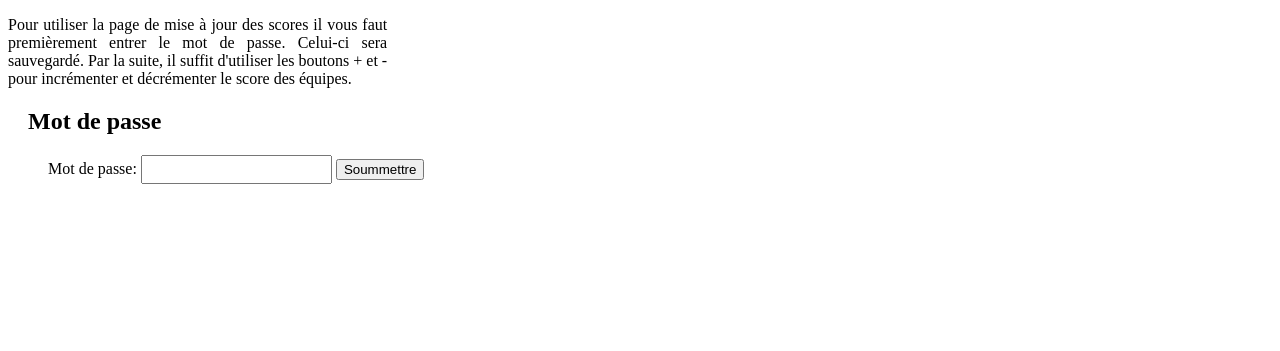
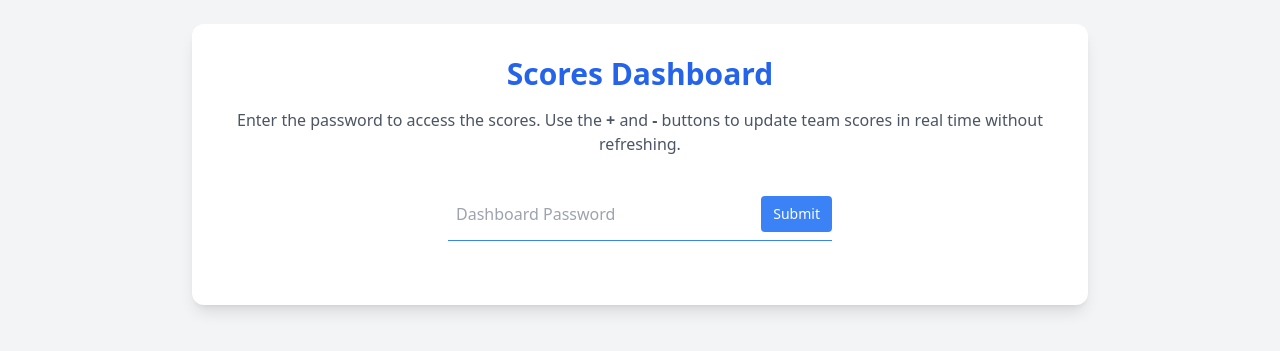
Before and after one commit to norlab-ulaval/design3-api, a Flask app: page /input_scores in a window 1280 px wide. Shown: the top 351 px of the page. Run offline with Flask 3, Linux system fonts and the light colour scheme; some libraries are stand-ins or nearby versions.

Commit message:
UI revamped and fixed some hardcoded constants

```diff
--- a/app.py
+++ b/app.py
@@ -37,7 +37,12 @@ def create_app():
 
     @app.route("/input_scores")
     def input_scores():
-        return render_template("input_scores.html")
+        storage = Storage()
+        return render_template(
+            "input_scores.html",
+            cranes=[score.id for score in storage.scoreboard.crane_scores],
+            vehicles=[score.id for score in storage.scoreboard.vehicle_scores],
+        )
 
     @app.route("/is_authorized")
     def is_authorized_route():
--- a/constants.py
+++ b/constants.py
@@ -1,3 +1,3 @@
-NB_CRANES = 6
+NB_CRANES = 5
 NB_VEHICLES = 8
-VEHICULE_ID_OFFSET = 7
+VEHICULE_ID_OFFSET = 6
--- a/scores/routes.py
+++ b/scores/routes.py
@@ -1,10 +1,31 @@
 import os
-from flask import Blueprint, jsonify, request
+import time
+import json
+from dataclasses import asdict
+from flask import Blueprint, jsonify, request, Response
+from constants import NB_CRANES, NB_VEHICLES, VEHICULE_ID_OFFSET
 from storage import Storage
 
 scores_bp = Blueprint("scores", __name__, url_prefix="/scores")
 
 scoreboard_password = os.environ.get("SCOREBOARD_PASSWORD")
+
+@scores_bp.route("/stream")
+def stream_scores():
+    password = request.args.get("password")
+    if scoreboard_password and password != scoreboard_password:
+        return jsonify({"error": "Unauthorized"}), 401
+
+    def event_stream():
+        last_state = None
+        while True:
+            current_state = asdict(Storage().scoreboard)
+            if current_state != last_state:
+                yield f"data: {json.dumps(current_state)}\n\n"
+                last_state = current_state
+            time.sleep(0.1)
+
+    return Response(event_stream(), mimetype="text/event-stream")
 
 
 @scores_bp.route("/")
@@ -20,7 +41,7 @@ def increment_team_score(team_id: int):
     if not is_authorized():
         return jsonify({"error": "Unauthorized"}), 401
 
-    if team_id > 14 or team_id < 0:
+    if team_id >= VEHICULE_ID_OFFSET + NB_VEHICLES or team_id < 0:
         return jsonify({"error": "team_id is invalid"}), 400
 
     Storage().scoreboard.increment_team_score(team_id)
@@ -33,7 +54,7 @@ def decrement_team_score(team_id: int):
     if not is_authorized():
         return jsonify({"error": "Unauthorized"}), 401
 
-    if team_id > 14 or team_id < 0:
+    if team_id >= VEHICULE_ID_OFFSET + NB_VEHICLES or team_id < 0:
         return jsonify({"error": "team_id is invalid"}), 400
 
     if Storage().scoreboard.get_team_score(team_id) == 0:
--- a/templates/input_scores.html
+++ b/templates/input_scores.html
@@ -1,218 +1,173 @@
-<!doctype html>
+<!DOCTYPE html>
 <html lang="en">
 <head>
-        <meta charset="UTF-8" />
-        <meta name="viewport" content="width=device-width, initial-scale=1.0" />
-        <title>Design3 API</title>
+    <meta charset="UTF-8">
+    <meta name="viewport" content="width=device-width, initial-scale=1.0">
+    <title>Design3 API - Manage Scores</title>
+    <script src="https://cdn.tailwindcss.com"></script>
+    <style>
+        body { background-color: #f3f4f6; }
+        button { touch-action: manipulation; }
+        .score-btn {
+            transition: transform 120ms ease, box-shadow 120ms ease, filter 120ms ease;
+        }
+        .score-btn:active {
+            transform: scale(0.92);
+            filter: brightness(1.05);
+        }
+        .score-btn.flash {
+            box-shadow: 0 0 0 6px rgba(59, 130, 246, 0.35);
+        }
+    </style>
 </head>
-    <body>
-        <p>
-            Pour utiliser la page de mise à jour des scores il vous faut premièrement entrer le mot de passe. Celui-ci sera sauvegardé. Par
-            la suite, il suffit d'utiliser les boutons + et - pour incrémenter et décrémenter le score des équipes.
+<body class="text-gray-800 antialiased p-6">
+    <div class="max-w-4xl mx-auto">
+        <div class="bg-white rounded-xl shadow-lg p-8">
+            <h1 class="text-3xl font-bold mb-4 text-center text-blue-600">Scores Dashboard</h1>
+            <p class="text-gray-600 mb-8 text-center">
+                Enter the password to access the scores. Use the <strong>+</strong> and <strong>-</strong> buttons to update team scores in real time without refreshing.
             </p>
-        <div id="password-container">
-            <h2>Mot de passe</h2>
-            <div>
-                <label for="password">Mot de passe: </label>
-                <input id="password" type="password" />
-                <button onclick="passwordSubmitted()">Soummettre</button>
+
+            <div id="password-container" class="mb-8 max-w-sm mx-auto">
+                <div class="flex items-center border-b border-blue-500 py-2">
+                    <input class="appearance-none bg-transparent border-none w-full text-gray-700 mr-3 py-1 px-2 leading-tight focus:outline-none" type="password" id="password" placeholder="Dashboard Password">
+                    <button class="flex-shrink-0 bg-blue-500 hover:bg-blue-700 border-blue-500 hover:border-blue-700 text-sm border-4 text-white py-1 px-2 rounded" type="button" onclick="passwordSubmitted()">
+                        Submit
+                    </button>
                 </div>
             </div>
-        <div id="scores">
-            <h2>Scores grues</h2>
+
+            <div id="scores-container" class="hidden">
+                <div class="grid grid-cols-1 md:grid-cols-2 gap-12">
                     <div>
-                <label>Équipe 01: </label>
-                <span id="score-grue-1">0</span>
-                <button class="add" onclick="incrementTeamScore(1)">+</button>
-                <button class="sub" onclick="decrementTeamScore(1)">-</button>
+                        <h2 class="text-2xl font-bold mb-4 border-b pb-2 text-gray-700">Cranes</h2>
+                        <div id="cranes-list" class="space-y-4">
+                            <!-- JS Will Populate -->
                         </div>
-            <div>
-                <label>Équipe 02: </label>
-                <span id="score-grue-2">0</span>
-                <button class="add" onclick="incrementTeamScore(2)">+</button>
-                <button class="sub" onclick="decrementTeamScore(2)">-</button>
-            </div>
-            <div>
-                <label>Équipe 03: </label>
-                <span id="score-grue-3">0</span>
-                <button class="add" onclick="incrementTeamScore(3)">+</button>
-                <button class="sub" onclick="decrementTeamScore(3)">-</button>
-            </div>
-            <div>
-                <label>Équipe 04: </label>
-                <span id="score-grue-4">0</span>
-                <button class="add" onclick="incrementTeamScore(4)">+</button>
-                <button class="sub" onclick="decrementTeamScore(4)">-</button>
-            </div>
-            <div>
-                <label>Équipe 05: </label>
-                <span id="score-grue-5">0</span>
-                <button class="add" onclick="incrementTeamScore(5)">+</button>
-                <button class="sub" onclick="decrementTeamScore(5)">-</button>
-            </div>
-            <div>
-                <label>Équipe 06: </label>
-                <span id="score-grue-6">0</span>
-                <button class="add" onclick="incrementTeamScore(6)">+</button>
-                <button class="sub" onclick="decrementTeamScore(6)">-</button>
                     </div>
 
-            <h2>Scores véhicules</h2>
                     <div>
-                <label>Équipe 07: </label>
-                <span id="score-vehicle-7">0</span>
-                <button class="add" onclick="incrementTeamScore(7)">+</button>
-                <button class="sub" onclick="decrementTeamScore(7)">-</button>
-            </div>
-            <div>
-                <label>Équipe 08: </label>
-                <span id="score-vehicle-8">0</span>
-                <button class="add" onclick="incrementTeamScore(8)">+</button>
-                <button class="sub" onclick="decrementTeamScore(8)">-</button>
-            </div>
-            <div>
-                <label>Équipe 09: </label>
-                <span id="score-vehicle-9">0</span>
-                <button class="add" onclick="incrementTeamScore(9)">+</button>
-                <button class="sub" onclick="decrementTeamScore(9)">-</button>
-            </div>
-            <div>
-                <label>Équipe 10: </label>
-                <span id="score-vehicle-10">0</span>
-                <button class="add" onclick="incrementTeamScore(10)">+</button>
-                <button class="sub" onclick="decrementTeamScore(10)">-</button>
-            </div>
-            <div>
-                <label>Équipe 11: </label>
-                <span id="score-vehicle-11">0</span>
-                <button class="add" onclick="incrementTeamScore(11)">+</button>
-                <button class="sub" onclick="decrementTeamScore(11)">-</button>
-            </div>
-            <div>
-                <label>Équipe 12: </label>
-                <span id="score-vehicle-12">0</span>
-                <button class="add" onclick="incrementTeamScore(12)">+</button>
-                <button class="sub" onclick="decrementTeamScore(12)">-</button>
-            </div>
-            <div>
-                <label>Équipe 13: </label>
-                <span id="score-vehicle-13">0</span>
-                <button class="add" onclick="incrementTeamScore(13)">+</button>
-                <button class="sub" onclick="decrementTeamScore(13)">-</button>
-            </div>
-            <div>
-                <label>Équipe 14: </label>
-                <span id="score-vehicle-14">0</span>
-                <button class="add" onclick="incrementTeamScore(14)">+</button>
-                <button class="sub" onclick="decrementTeamScore(14)">-</button>
+                        <h2 class="text-2xl font-bold mb-4 border-b pb-2 text-gray-700">Vehicles</h2>
+                        <div id="vehicles-list" class="space-y-4">
+                            <!-- JS Will Populate -->
                         </div>
                     </div>
-    </body>
-    <style>
-        p {
-            width: 30%;
-            text-align: justify;
-        }
-        .add {
-            margin: 3px;
-            padding: 5px, 0px;
-            font-weight: bold;
-            font-size: large;
-            background-color: green;
-        }
-        .sub {
-            background-color: red;
-            margin: 3px;
-            padding: 5px, 0px;
-            font-weight: bold;
-            font-size: large;
-        }
-        span {
-            margin: 20px;
-        }
-        div {
-            margin: 20px;
+                </div>
+            </div>
+
+        </div>
+    </div>
+
+    <script>
+        const CRANES = {{ cranes | tojson }};
+        const VEHICLES = {{ vehicles | tojson }};
+        let eventSource = null;
+
+        function createScoreRow(id, labelPrefix) {
+            return `
+                <div class="flex items-center justify-between bg-gray-50 p-3 rounded-lg border">
+                    <span class="font-semibold text-lg w-1/3">${labelPrefix} ${String(id).padStart(2, '0')}</span>
+                    <span id="score-${id}" class="text-2xl font-bold w-1/3 text-center">0</span>
+                    <div class="flex space-x-2 w-1/3 justify-end">
+                        <button onclick="handleScoreClick(this, () => decrementTeamScore(${id}))" class="score-btn bg-red-500 hover:bg-red-600 text-white font-bold h-14 w-14 text-xl rounded-full flex items-center justify-center transition-colors shadow-sm focus:outline-none focus:ring-2 focus:ring-red-400 focus:ring-opacity-50">
+                            -
+                        </button>
+                        <button onclick="handleScoreClick(this, () => incrementTeamScore(${id}))" class="score-btn bg-green-500 hover:bg-green-600 text-white font-bold h-14 w-14 text-xl rounded-full flex items-center justify-center transition-colors shadow-sm focus:outline-none focus:ring-2 focus:ring-green-400 focus:ring-opacity-50">
+                            +
+                        </button>
+                    </div>
+                </div>
+            `;
         }
 
-        input {
-            padding: 5px;
-        }
-    </style>
-    <script>
-        function hide_scores_if_not_authorized() {
-            isAuthorized().then((authorized) => {
-                if (!authorized) {
-                    document.getElementById("scores").style.display = "none";
-                    document.getElementById("password-container").style.display = "block";
-                } else {
-                    document.getElementById("scores").style.display = "block";
-                    document.getElementById("password-container").style.display = "none";
-                    getScores();
-                }
+        function initUI() {
+            const cranesList = document.getElementById("cranes-list");
+            const vehiclesList = document.getElementById("vehicles-list");
+
+            CRANES.forEach(id => {
+                cranesList.innerHTML += createScoreRow(id, "Équipe");
+            });
+
+            VEHICLES.forEach(id => {
+                vehiclesList.innerHTML += createScoreRow(id, "Équipe");
             });
         }
-        window.onload = hide_scores_if_not_authorized;
+
+        async function hide_scores_if_not_authorized() {
+            const authorized = await isAuthorized();
+            if (!authorized) {
+                document.getElementById("scores-container").classList.add("hidden");
+                document.getElementById("password-container").classList.remove("hidden");
+                if (eventSource) {
+                    eventSource.close();
+                }
+            } else {
+                document.getElementById("scores-container").classList.remove("hidden");
+                document.getElementById("password-container").classList.add("hidden");
+                startSSE();
+            }
+        }
 
         async function passwordSubmitted() {
             const password = document.getElementById("password").value;
             localStorage.setItem("password", password);
             const authorized = await isAuthorized();
             if (authorized) {
-                getScores();
-                document.getElementById("scores").style.display = "block";
-                alert("Password set successfully!");
+                document.getElementById("scores-container").classList.remove("hidden");
+                document.getElementById("password-container").classList.add("hidden");
+                startSSE();
             } else {
                 alert("Wrong password");
             }
-            hide_scores_if_not_authorized();
         }
 
         function isAuthorized() {
             const password = localStorage.getItem("password");
+            if (!password) return Promise.resolve(false);
+
             return fetch("/is_authorized", {
                 method: "GET",
                 headers: {
                     "Content-Type": "application/json",
-                    Authorization: password,
+                    "Authorization": password,
                 },
-            })
-                .then((response) => response.json())
-                .then((data) => {
-                    if (data["status"] === "Ok") {
-                        console.log("Authorized");
-                        return true;
-                    } else {
-                        console.log("Unauthorized");
-                        return false;
-                    }
-                })
-                .catch((error) => {
-                    console.error("Error during authorization check:", error);
-                    return false;
-                });
+            }).then(res => res.status === 200).catch(() => false);
         }
 
-        function getScores() {
-            password = localStorage.getItem("password");
-            fetch("/scores/", {
-                method: "GET",
-                headers: {
-                    "Content-Type": "application/json",
-                    Authorization: password,
-                },
-            })
-                .then((response) => response.json())
-                .then((data) => {
-                    data["crane_scores"].forEach((crane) => {
-                        document.getElementById("score-grue-" + crane.id).innerText = crane.points;
+        function updateScoreAnimate(element, newScore) {
+            if (element.innerText !== String(newScore)) {
+                element.innerText = newScore;
+            }
+        }
+
+        function handleScoreClick(button, action) {
+            button.classList.add("flash");
+            setTimeout(() => button.classList.remove("flash"), 180);
+            action();
+        }
+
+        function startSSE() {
+            if (eventSource) {
+                eventSource.close();
+            }
+            const password = localStorage.getItem("password");
+            eventSource = new EventSource(`/scores/stream?password=${encodeURIComponent(password)}`);
+
+            eventSource.onmessage = function(event) {
+                const data = JSON.parse(event.data);
+                data.crane_scores.forEach(crane => {
+                    const el = document.getElementById("score-" + crane.id);
+                    if (el) updateScoreAnimate(el, crane.points);
                 });
-                    data["vehicle_scores"].forEach((vehicle) => {
-                        document.getElementById("score-vehicle-" + vehicle.id).innerText = vehicle.points;
+                data.vehicle_scores.forEach(vehicle => {
+                    const el = document.getElementById("score-" + vehicle.id);
+                    if (el) updateScoreAnimate(el, vehicle.points);
                 });
-                })
-                .catch((error) => {
-                    return;
-                });
+            };
+
+            eventSource.onerror = function() {
+                console.error("SSE connection lost or error. Reconnecting...");
+            };
         }
 
         function decrementTeamScore(team_id) {
@@ -221,14 +176,9 @@
                 method: "POST",
                 headers: {
                     "Content-Type": "application/json",
-                    Authorization: password,
+                    "Authorization": password,
                 },
-            }).then((response) => {
-                if (response.status === 400) {
-                    console.error("Cannot decrement score below 0");
-                }
-            });
-            getScores();
+            }).catch(console.error);
         }
 
         function incrementTeamScore(team_id) {
@@ -237,15 +187,15 @@
                 method: "POST",
                 headers: {
                     "Content-Type": "application/json",
-                    Authorization: password,
+                    "Authorization": password,
                 },
-            });
-
-            getScores();
+            }).catch(console.error);
         }
 
-        setInterval(() => {
-            getScores();
-        }, 40);
+        window.onload = () => {
+            initUI();
+            hide_scores_if_not_authorized();
+        };
     </script>
+</body>
 </html>
```
Also changed, not shown: models.py (+7 -7 lines), templates/index.html (+143 -40 lines). Lines whose indentation alone changed are shown as unchanged.
